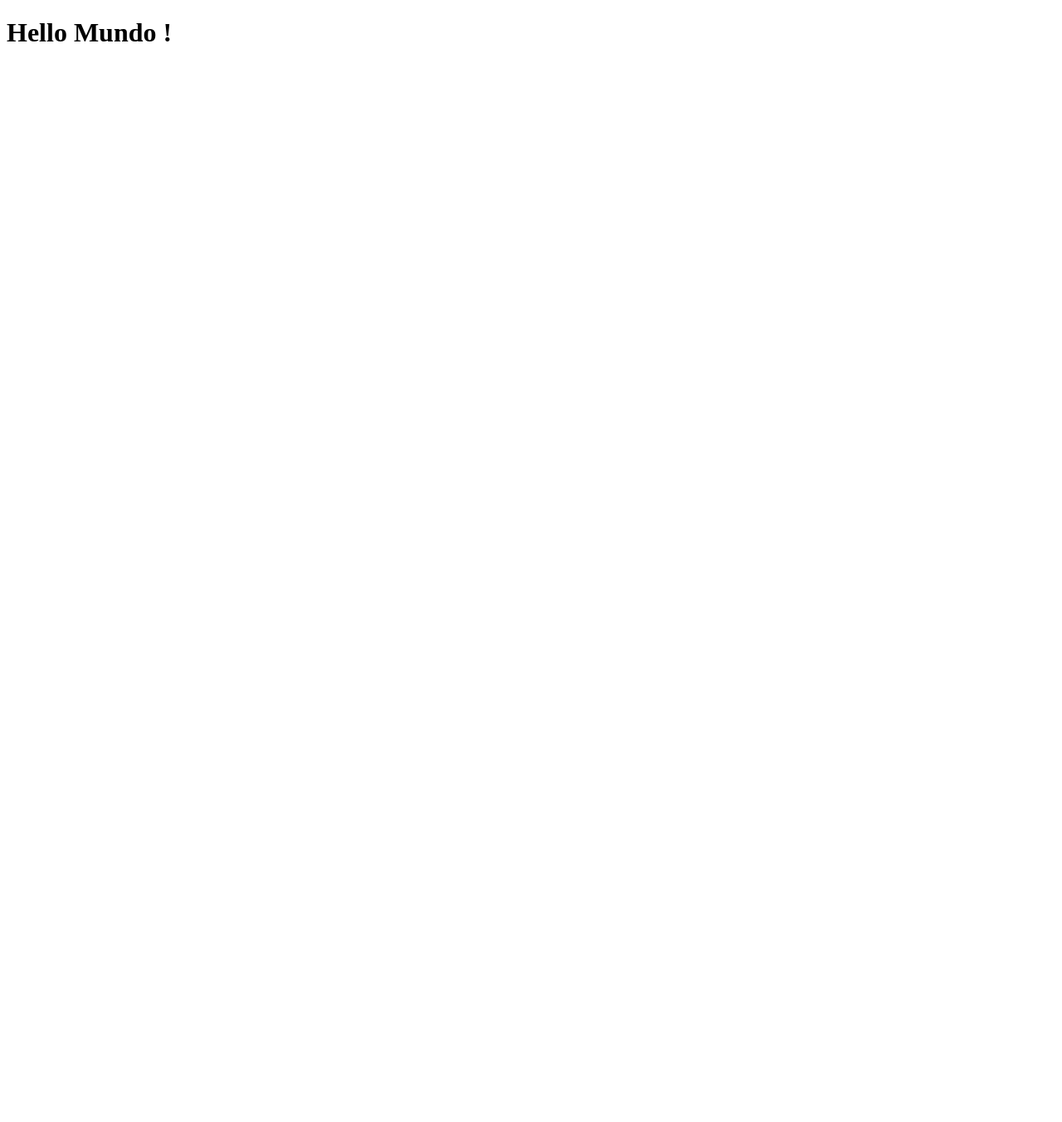
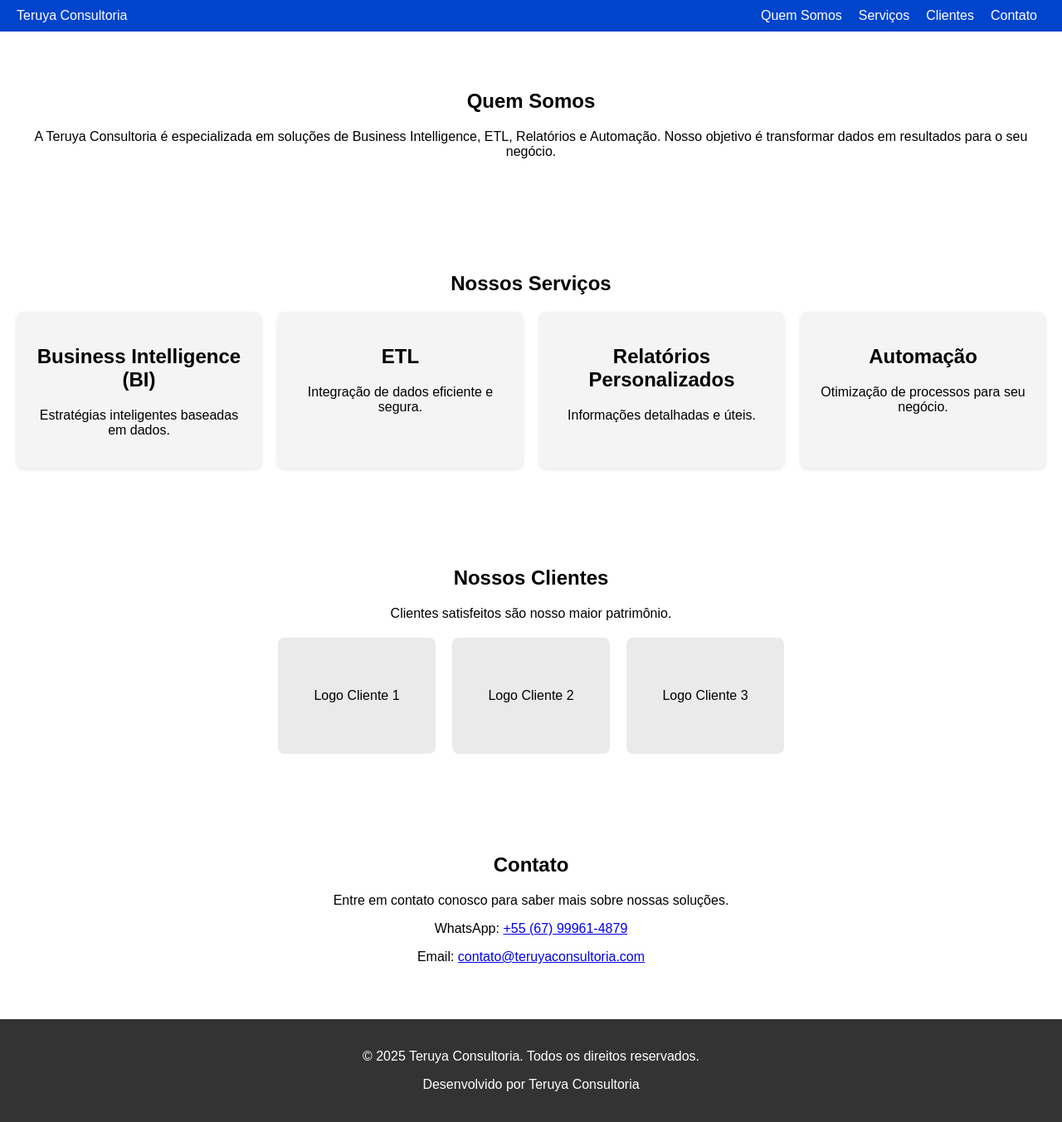
Before and after one commit to Yudditeruya/tab_news, a Next.js app: page / in a window 1280 px wide. Shown: the whole page at 83% size. Before the commit the page ends 800 px from the top, so only its background shows below. Built offline with nearby package versions, Linux system fonts and the light colour scheme.

Commit message:
altera index.js

```diff
--- a/pages/index.js
+++ b/pages/index.js
@@ -1,5 +1,77 @@
-function Home() {
-    return <h1> Hello Mundo ! </h1>
+import React from 'react';
+import './App.css'; // Adicione um arquivo CSS para estilização
+
+function App() {
+  return (
+    <div>
+      {/* Cabeçalho */}
+      <header className="header">
+        <div className="logo">Teruya Consultoria</div>
+        <nav className="nav">
+          <a href="#quem-somos">Quem Somos</a>
+          <a href="#servicos">Serviços</a>
+          <a href="#clientes">Clientes</a>
+          <a href="#contato">Contato</a>
+        </nav>
+      </header>
+
+      {/* Seção Quem Somos */}
+      <section id="quem-somos" className="section">
+        <h1>Quem Somos</h1>
+        <p>
+          A Teruya Consultoria é especializada em soluções de Business Intelligence, ETL, Relatórios e Automação. Nosso objetivo é transformar dados em resultados para o seu negócio.
+        </p>
+      </section>
+
+      {/* Seção Serviços */}
+      <section id="servicos" className="section">
+        <h1>Nossos Serviços</h1>
+        <div className="services">
+          <div className="service-card">
+            <h2>Business Intelligence (BI)</h2>
+            <p>Estratégias inteligentes baseadas em dados.</p>
+          </div>
+          <div className="service-card">
+            <h2>ETL</h2>
+            <p>Integração de dados eficiente e segura.</p>
+          </div>
+          <div className="service-card">
+            <h2>Relatórios Personalizados</h2>
+            <p>Informações detalhadas e úteis.</p>
+          </div>
+          <div className="service-card">
+            <h2>Automação</h2>
+            <p>Otimização de processos para seu negócio.</p>
+          </div>
+        </div>
+      </section>
+
+      {/* Seção Clientes */}
+      <section id="clientes" className="section">
+        <h1>Nossos Clientes</h1>
+        <p>Clientes satisfeitos são nosso maior patrimônio.</p>
+        <div className="clients">
+          <div className="client-logo">Logo Cliente 1</div>
+          <div className="client-logo">Logo Cliente 2</div>
+          <div className="client-logo">Logo Cliente 3</div>
+        </div>
+      </section>
+
+      {/* Seção Contato */}
+      <section id="contato" className="section">
+        <h1>Contato</h1>
+        <p>Entre em contato conosco para saber mais sobre nossas soluções.</p>
+        <p>WhatsApp: <a href="https://wa.me/5567999614879">+55 (67) 99961-4879</a></p>
+        <p>Email: <a href="mailto:contato@teruyaconsultoria.com">contato@teruyaconsultoria.com</a></p>
+      </section>
+
+      {/* Rodapé */}
+      <footer className="footer">
+        <p>© 2025 Teruya Consultoria. Todos os direitos reservados.</p>
+        <p>Desenvolvido por Teruya Consultoria</p>
+      </footer>
+    </div>
+  );
 }
 
-export default Home;
+export default App;
```
